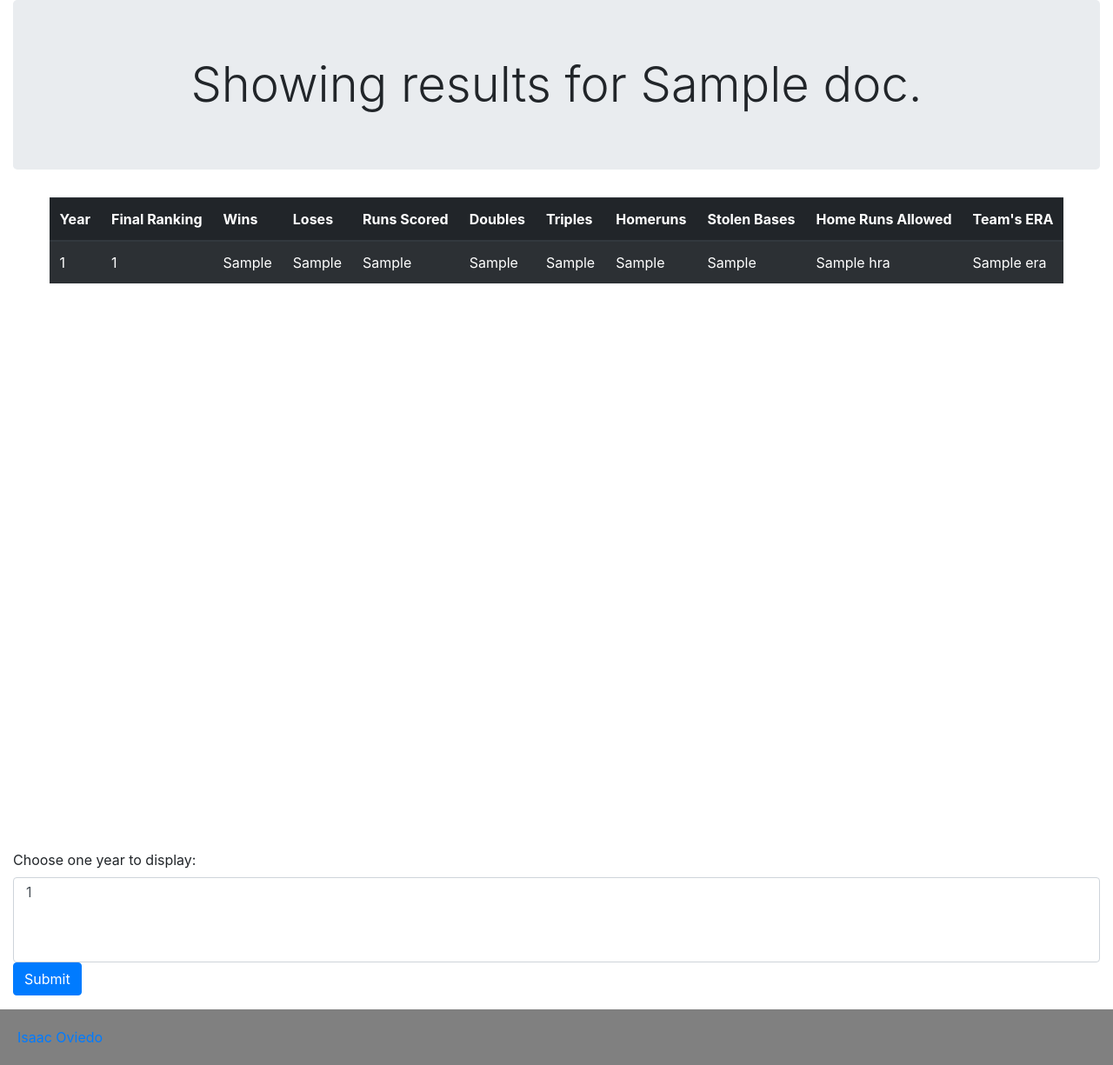
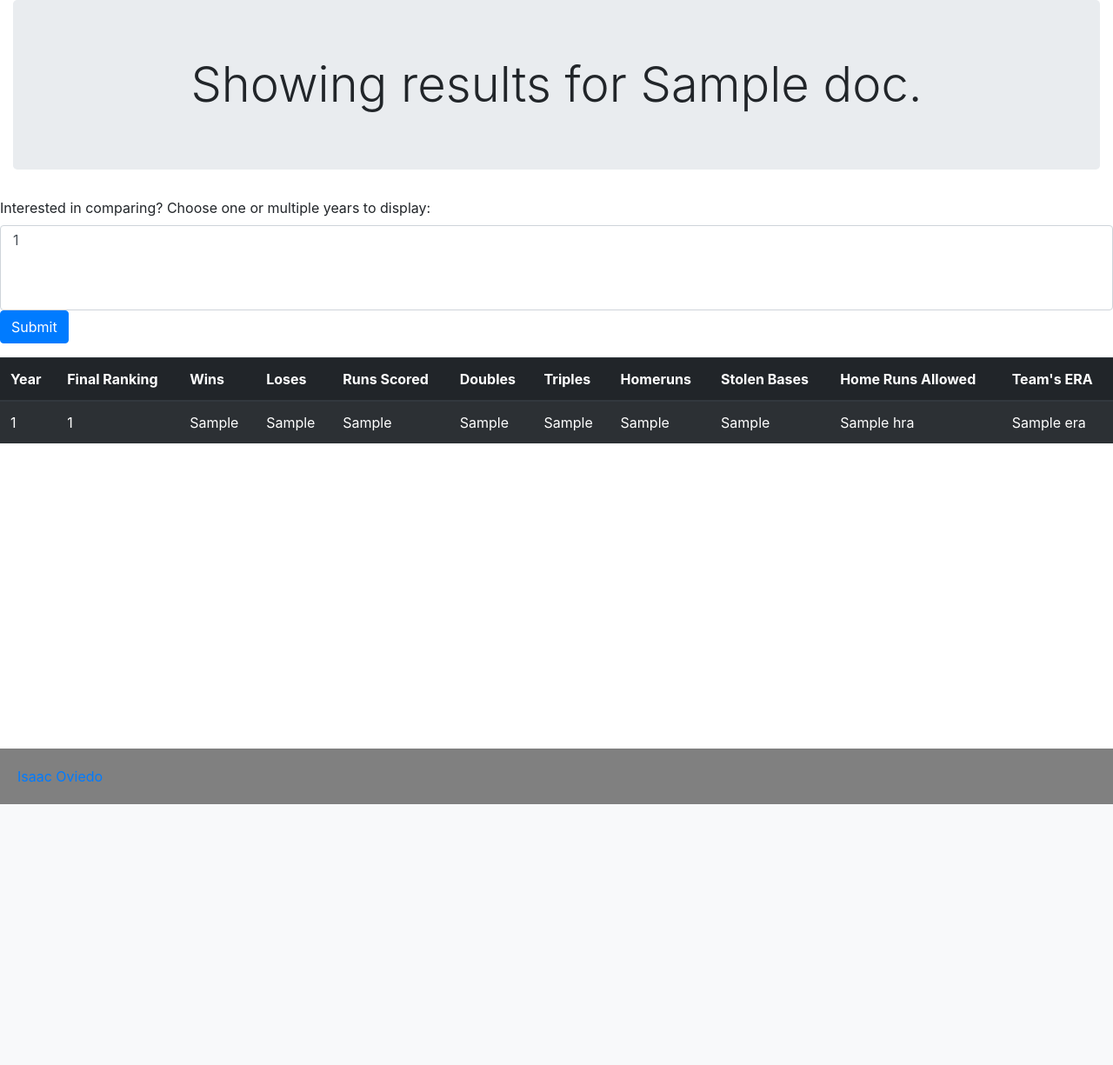
Before and after one commit to isaacoviedo/BaseballDataVisualization, a Flask app: template templates/team_profile.html in a window 1280 px wide. Shown: the part 87-1312 px from the top of the page at 87% size. After the commit the page ends 1012 px from the top, so only its background shows below. Run offline with Flask 2, Linux system fonts and the light colour scheme; the template is opened without the code that fills it: most values are stand-ins (such as "Sample title", 1, 10 or a date in 2020); some libraries are stand-ins or nearby versions.

Commit message:
fixed sb null. table header now frozen

```diff
--- /dev/null
+++ b/static/css/profile_team.css
@@ -0,0 +1,10 @@
+
+.fixedHead {
+    overflow-y: auto;
+    height: 450px;
+}
+
+.fixedHead th {
+    position: sticky;
+    top: 0;
+}
--- a/templates/team_profile.html
+++ b/templates/team_profile.html
@@ -1,5 +1,9 @@
 {% extends "base.html" %}
 
+
+{% block stylesheet %}
+<link rel="stylesheet" href="{{ url_for('static', filename='css/profile_team.css')}}">
+{% endblock %}
 
 {% block body %}
 
@@ -11,9 +15,25 @@
     </div>
 </div>
 
+<div class="container-fluid" style="margin:auto; width:100%; height: 50%;">
+        <div id="ParaPlot"></div>
+</div>
+
+<form id="yearFilter">
+    <div class="form-group">
+        <label for="yearControlSelect">Interested in comparing? Choose one or multiple years to display:</label>
+        <select multiple class="form-control" id="yearControlSelect" style="overflow:auto !important;">
+            {% for doc in docList %}
+                <option value="{{ doc['yearID'] }}"> {{ doc['yearID'] }} </option>
+            {% endfor %}
+        </select>
+        <button class="btn btn-primary" type="submit"> Submit </button>
+    </div>
+</form>
+
 <!--div is added to make the table scrollable-->
-<div style="height: 750px;  width: auto; overflow: auto;">
-    <table class="table table-striped table-hover table-dark" style="width: auto; margin:auto;">
+<div class="fixedHead">
+    <table class="table table-striped table-hover table-dark" style="margin:auto;">
         <thead class="thead-dark">
             <tr>
                 <th scope="col">Year</th>
@@ -32,7 +52,7 @@
         <tbody>
         {% for doc in docList %}
             {# Want to conditionally set the color of the row to green if they won the world series #}
-            <tr id="docRow" {% if (doc.get('WSWin') == 'Y') or (doc.get('WSWin') == 'y') %} class="bg-success" {%endif%}>
+            <tr id="docRow" {% if (doc.get('WSWin') == 'Y') or (doc.get('WSWin') == 'y') %} class="bg-success" {% elif (doc.get('LgWin') == 'y') or (doc.get('LgWin') == 'Y')  %} class="bg-warning" {%endif%}>
                 <td scope="row"> {{ doc['yearID'] }} </td>
                 <td scope="row"> {{ doc['Rank'] }} </td>
                 <td scope="row"> {{ doc['W'] }} </td>
@@ -50,26 +70,77 @@
     </table>
 </div>
 
-<div class="container-fluid" style="margin:auto; width:100%; height: 50%;">
-    <div id="ParaPlot"></div>
-
-    <form id="yearFilter">
-        <div class="form-group">
-            <label for="yearControlSelect">Choose one year to display:</label>
-            <select multiple class="form-control" id="yearControlSelect" style="overflow:auto !important;">
-                {% for doc in docList %}
-                <option value="{{ doc['yearID'] }}"> {{ doc['yearID'] }} </option>
-                {% endfor %}
-            </select>
-            <button class="btn btn-primary" type="submit"> Submit </button>
-        </div>
-    </form>
-</div>
-
 <script>
 
     document.getElementById("yearFilter").addEventListener("submit", function(event) {
+        event.preventDefault();
         var selected = $('#yearControlSelect').val();
+
+        var dList = {{ docList|safe }};
+        var rangeDict = {{ rangeD|safe }};
+
+        function unpack(rows, key) {
+            return rows.map(function(row) {
+                if (selected.includes( String(row['yearID'] )) ) {
+                     return row[key];
+                }
+            });
+        }
+
+        function gen_dimensions(dataList, rDict) {
+            var dimList = [];
+            var i;
+            var j;
+            var labelList = ['yearID','Rank','W','L','2B','3B','HR','SB','ERA','HRA'];
+
+            for (j = 0; j < labelList.length; j++) {
+
+                if (labelList[j] == 'yearID' && (selected.length > 1)) {
+                    var rangeList = [ Math.min.apply(Math, selected ), Math.max.apply( Math, selected )  ];
+
+                    dimList.push({
+                        range: rangeList,
+                        label: labelList[j],
+                        values: unpack(dataList, labelList[j])
+                    });
+
+                }
+                else {
+
+                    dimList.push({
+                        range: [ rDict['min_' + labelList[j]] , rDict['max_'+labelList[j]] ],
+                        label: labelList[j],
+                        values: unpack(dataList, labelList[j])
+                    });
+
+                }
+
+
+
+
+            }
+
+            return dimList;
+        }
+
+        var data = [{
+            type: 'parcoords',
+            pad: [80,80,80,80],
+            line: {
+                color: unpack(dList, 'yearID'),
+                colorscale: 'Bluered',
+                cmin: rangeDict['min_yearID'],
+                cmax: rangeDict['max_yearID']
+            },
+            dimensions: gen_dimensions(dList, rangeDict)
+        }];
+
+        var layout = {
+            title: 'Year-to-Year Comparison'
+        };
+
+        Plotly.newPlot('ParaPlot',data, layout);
+
     });
 
     $(document).ready(function(){
@@ -88,7 +159,7 @@
             var i;
             var j;
             var labelList = ['Rank','W','L','2B','3B','HR','SB','ERA','HRA'];
-
+            console.log(rDict);
             for (j = 0; j < labelList.length; j++) {
 
                 dimList.push({
@@ -115,7 +186,7 @@
         }];
 
         var layout = {
-            title: 'Astros Year-to-Year Comparison'
+            title: 'Year-to-Year Comparison'
         };
 
         Plotly.plot('ParaPlot',data, layout);
```
Also changed, not shown: team.py (+11 -0 lines).
